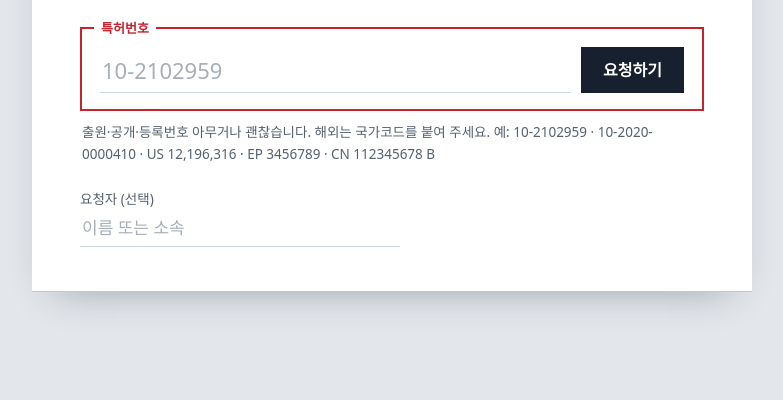
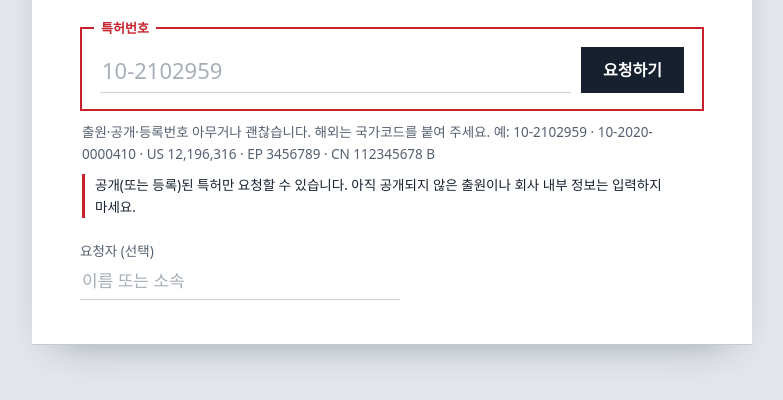
Before and after one commit to Group-IP/group-ip.github.io, a plain HTML site: page index.html in a window 1280 px wide. Shown: the part 304-704 px from the top of the page, without its empty margins (248-1031 px from the left). Drawn offline with Linux system fonts and the light colour scheme; a web font is replaced by a local one.

Commit message:
Add files via upload

```diff
--- a/index.html
+++ b/index.html
@@ -42,6 +42,7 @@ button.ghost:hover{color:var(--ink);background:none}
 button:focus-visible,a:focus-visible,input:focus-visible{outline:2px solid var(--mark);outline-offset:3px}
 .hint{font-size:13.5px;color:var(--ink-2);margin:10px 2px 0}
 .hint.err{color:var(--mark)}
+.notice{font-size:13.5px;color:var(--ink);margin:8px 2px 0;padding-left:10px;border-left:3px solid var(--mark)}
 
 .mine{margin-top:40px}
 .mine h2{font:600 15px/1 var(--serif);margin:0 0 6px}
@@ -132,6 +133,7 @@ ol.track li.now.waiting::before{border-color:var(--wait);color:var(--wait)}
         </div>
       </div>
       <p class="hint" id="numHint">출원·공개·등록번호 아무거나 괜찮습니다. 해외는 국가코드를 붙여 주세요. 예: 10-2102959 · 10-2020-0000410 · US 12,196,316 · EP 3456789 · CN 112345678 B</p>
+      <p class="notice">공개(또는 등록)된 특허만 요청할 수 있습니다. 아직 공개되지 않은 출원이나 회사 내부 정보는 입력하지 마세요.</p>
       <div class="who">
         <label for="who">요청자 (선택)</label>
         <input id="who" autocomplete="name" maxlength="40" placeholder="이름 또는 소속">
```
